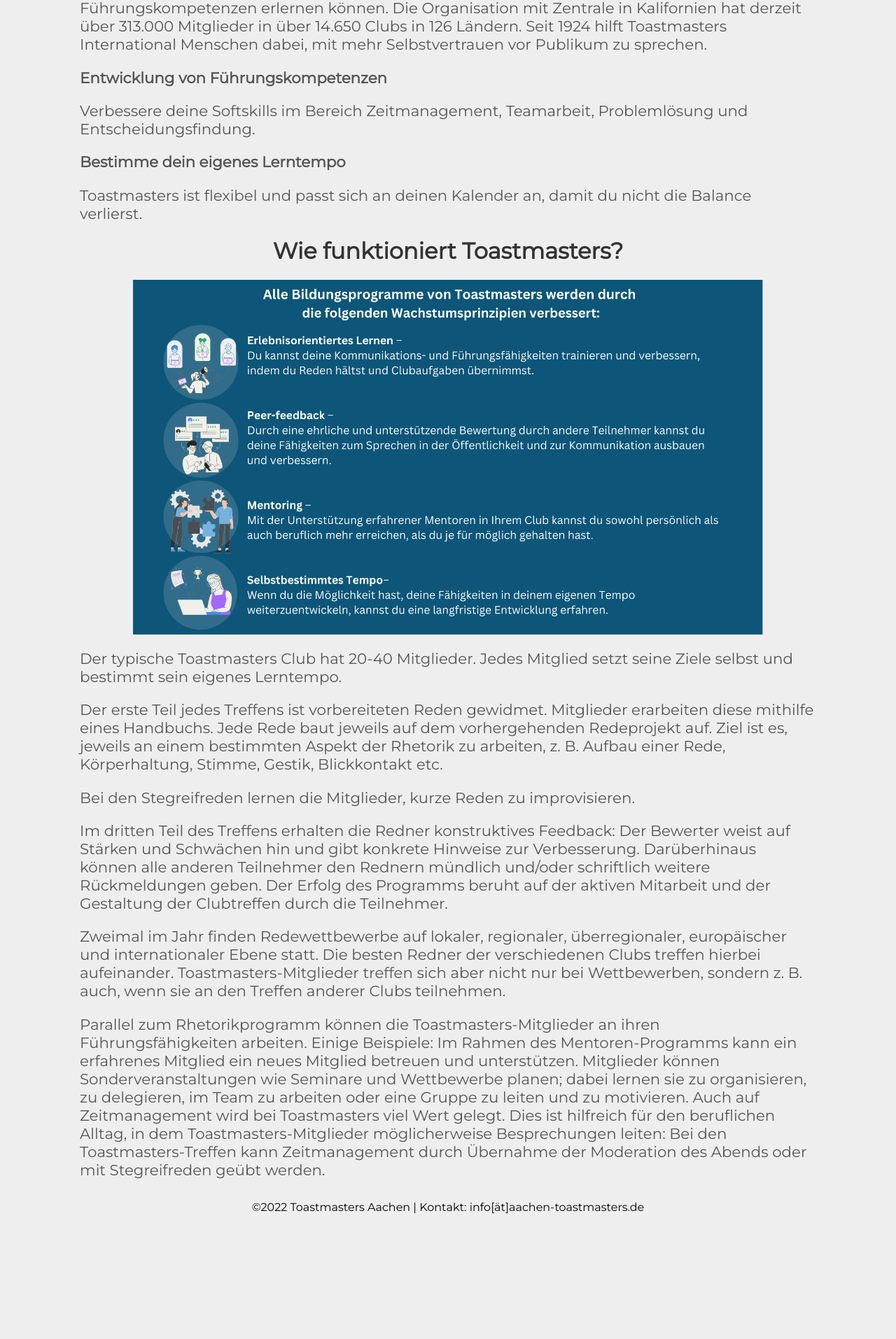
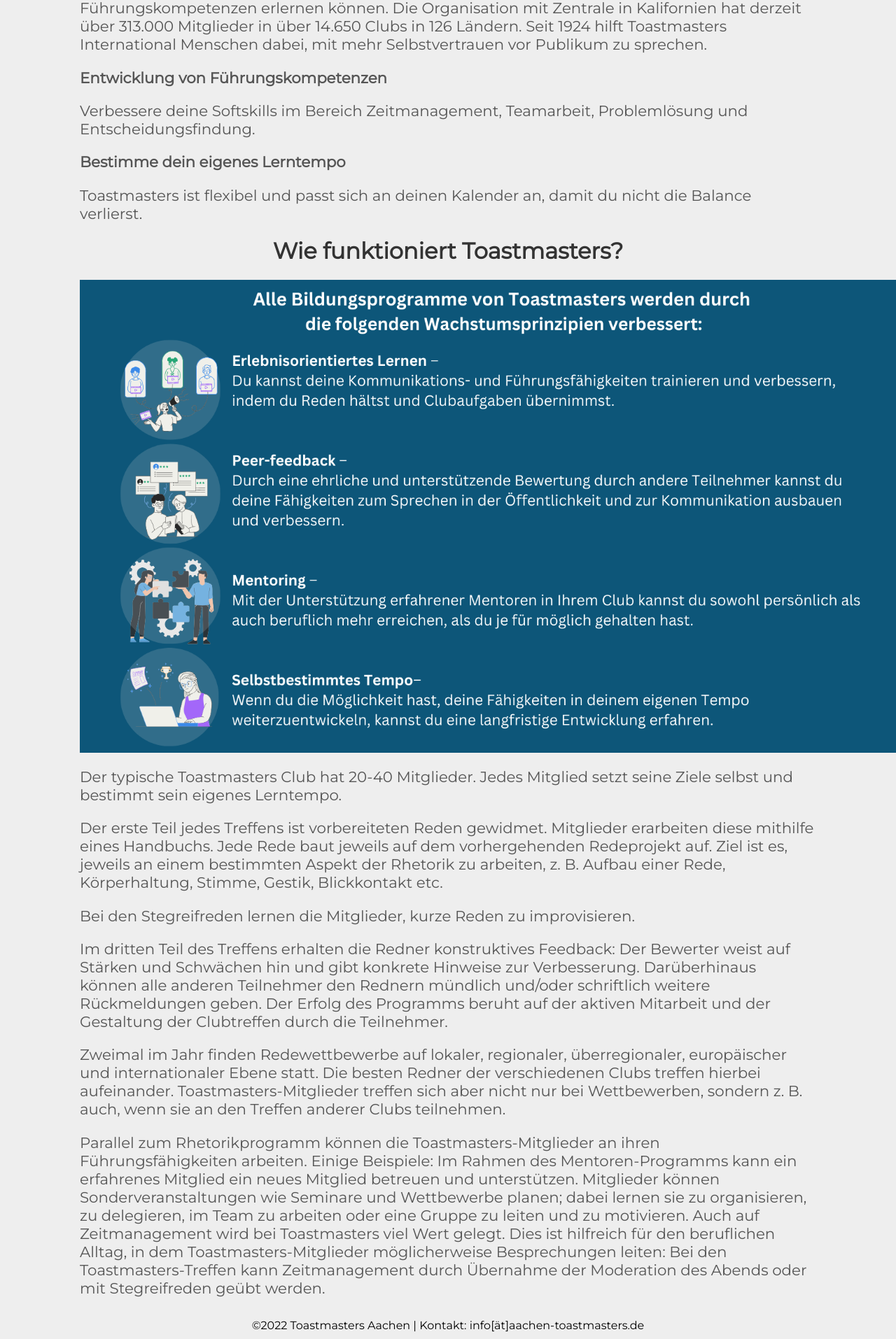
Before and after one commit to toastmasters-aachen/toastmasters-aachen.github.io, a Jekyll site: the page built from toastmasters.md, in a window 1280 px wide. Shown: the part 924-2838 px from the top of the page at 70% size. Built offline with Jekyll 4.4.1, drawn with Linux system fonts in a browser that asks for light colours; before the commit the page ends 2669 px from its top, so only the background shows below that.

Commit message:
Update toastmasters.md

```diff
--- a/toastmasters.md
+++ b/toastmasters.md
@@ -23,7 +23,7 @@ Toastmasters ist flexibel und passt sich an deinen Kalender an, damit du nicht d
 
 # Wie funktioniert Toastmasters?
 
-#  <img src="/assets/images/DE_club_enhanced.png" width="900" style="display: block; margin-left: auto; margin-right: auto;">
+#  <img src="/assets/images/DE_club_enhanced.png" width="1200" style="display: block; margin-left: auto; margin-right: auto;">
 
 Der typische Toastmasters Club hat 20-40 Mitglieder.
 Jedes Mitglied setzt seine Ziele selbst und bestimmt sein eigenes Lerntempo.
```
